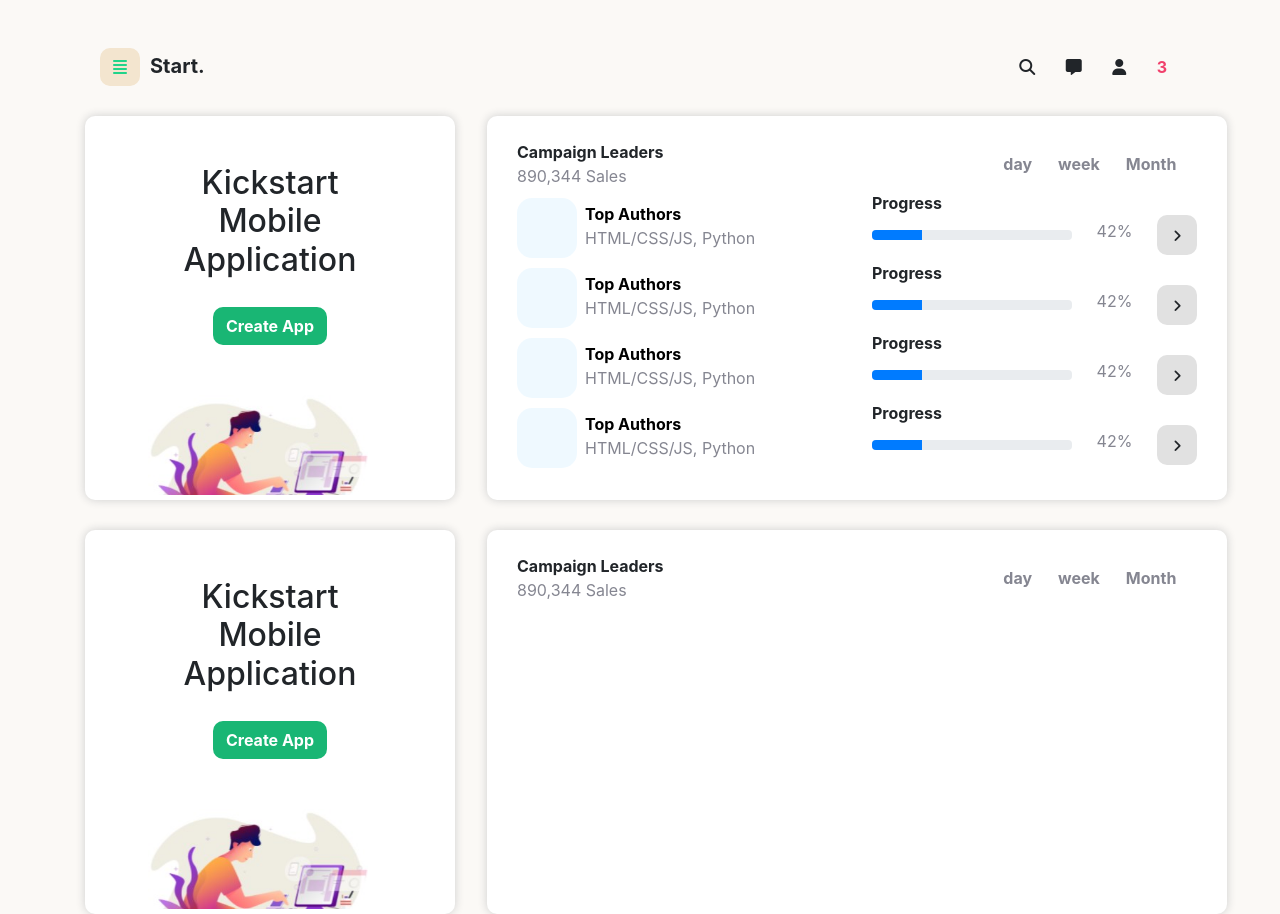
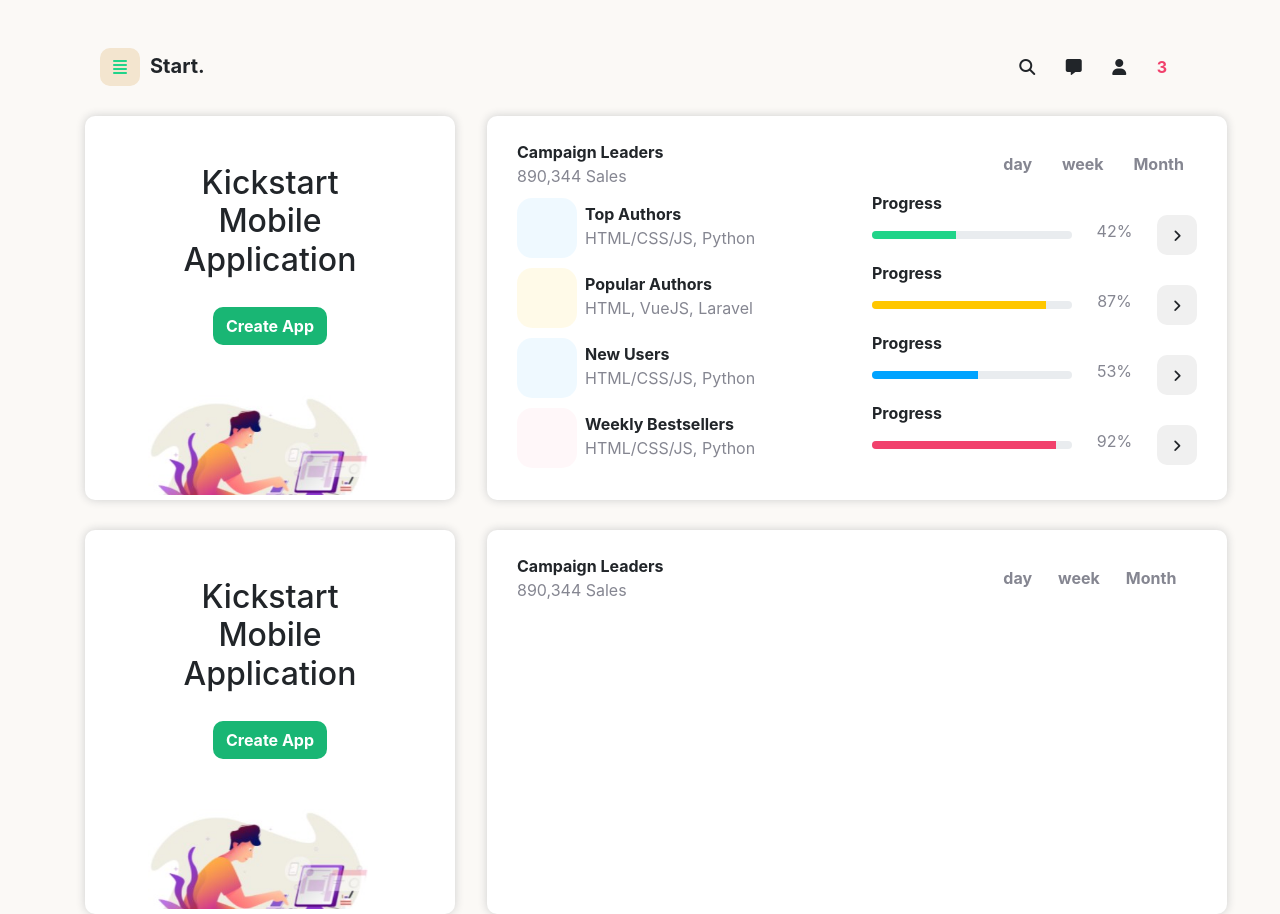
Before and after one commit to emrslmz/online-supermarket, a plain HTML site: page index.html in a window 1280 px wide. Drawn offline with nearby package versions, Linux system fonts and the light colour scheme.

Commit message:
finish first layer area

```diff
--- a/css/style.css
+++ b/css/style.css
@@ -56,7 +56,7 @@
 }
 
 
-.main-layer{
+.main-layer {
   background-color: white;
   box-shadow: 0 0 10px #cecece;
   max-width: 100%;
@@ -64,6 +64,14 @@
   margin: 30px 0 0 0;
   border-radius: 10px;
   display: inline-block;
+}
+
+.campaign-leaders {
+  overflow-x: scroll;
+  overflow-y: hidden;
+  white-space: nowrap;
+  width: 300px;
+  height: 100px;
 }
 
 
@@ -114,16 +122,38 @@
   height: 60px;
 }
 
-.top-authors b {
-  color: black;
-  cursor: pointer;
+/*.top-authors b {*/
+/*  color: black;*/
+/*  cursor: pointer;*/
+/*}*/
+
+/*.top-authors b:hover {*/
+/*  color: #35D489;*/
+/*}*/
+
+.popular-authors button {
+  margin-top: 10px;
+  background-color: #FFF8DD !important;
+  border-radius: 15px;
+  width: 60px;
+  height: 60px;
 }
 
-.top-authors b:hover {
-  color: #35D489;
+.new-users button {
+  margin-top: 10px;
+  background-color: #E7F6FF !important;
+  border-radius: 15px;
+  width: 60px;
+  height: 60px;
 }
 
-
+.weekly-bestsellers button {
+  margin-top: 10px;
+  background-color: #FFF3F6 !important;
+  border-radius: 15px;
+  width: 60px;
+  height: 60px;
+}
 
 .progress-bar-area button {
   background-color: #e1e1e1;
@@ -136,3 +166,14 @@
   color: #2DD690;
 
 }
+
+.progress-bar-area button {
+  background-color: #f0f0f0;
+  width: 40px;
+  height: 40px;
+  border-radius: 10px;
+}
+
+.progress-bar-area button i:hover {
+  color: #2DD690;
+}
--- a/index.html
+++ b/index.html
@@ -50,8 +50,8 @@
                     <div class="work-icon"></div>
                 </div>
             </div>
-            <div class="col-12 col-xl-8 main-layer ml-xl-3">
-                <div class="d-flex align-items-center">
+            <div class="col-12 col-xl-8 main-layer ml-xl-3 campaign-leaders">
+                <div class="d-flex justify-content-between align-items-center">
                     <div class="col-md-8">
                         <div class="flex-column pt-4 text-left">
                             <b>Campaign Leaders</b>
@@ -59,7 +59,7 @@
                             <span class="text-gray">890,344 Sales</span>
                         </div>
                     </div>
-                    <div class="col-md-4 d-flex pt-4 first-layer-right text-right">
+                    <div class="col-md-4 d-flex pt-4 justify-content-between first-layer-right text-right">
                         <button class="btn"><b class="text-gray">day</b></button>
                         <button class="btn"><b class="text-gray">week</b></button>
                         <button class="btn"><b class="text-gray">Month</b></button>
@@ -80,8 +80,8 @@
                     <div class="col-12 col-xl-6">
                         <b>Progress</b>
                         <div class="d-flex justify-content-between align-items-center progress-bar-area">
-                            <div class="progress" style="width: 200px; height: 10px">
-                                <div class="progress-bar" role="progressbar" style="width: 25%" aria-valuenow="25" aria-valuemin="0" aria-valuemax="100"></div>
+                            <div class="progress" style="width: 200px; height: 8px">
+                                <div class="progress-bar" role="progressbar" style="width: 42%; background-color: #20D489;" aria-valuenow="42" aria-valuemin="0" aria-valuemax="100"></div>
                             </div>
                             <label class="text-gray">42%</label>
                             <button class="btn btn-sm"><i class="fas fa-angle-right"></i></button>
@@ -93,22 +93,22 @@
                 <!-- /FIRST LAYER RIGHT-->
                 <div class="d-flex align-items-center">
                     <div class="col-12 col-xl-6">
-                        <div class="d-flex align-items-end top-authors">
+                        <div class="d-flex align-items-end popular-authors">
                             <button class="btn" disabled></button>
                             <div class="px-2">
-                                <b>Top Authors</b>
+                                <b>Popular Authors</b>
                                 <br>
-                                <label class="text-gray">HTML/CSS/JS, Python</label>
+                                <label class="text-gray">HTML, VueJS, Laravel</label>
                             </div>
                         </div>
                     </div>
                     <div class="col-12 col-xl-6">
                         <b>Progress</b>
                         <div class="d-flex justify-content-between align-items-center progress-bar-area">
-                            <div class="progress" style="width: 200px; height: 10px">
-                                <div class="progress-bar" role="progressbar" style="width: 25%" aria-valuenow="25" aria-valuemin="0" aria-valuemax="100"></div>
+                            <div class="progress" style="width: 200px; height: 8px">
+                                <div class="progress-bar" role="progressbar" style="width: 87%; background-color: #FFC700;" aria-valuenow="87" aria-valuemin="0" aria-valuemax="100"></div>
                             </div>
-                            <label class="text-gray">42%</label>
+                            <label class="text-gray">87%</label>
                             <button class="btn btn-sm"><i class="fas fa-angle-right"></i></button>
                         </div>
                     </div>
@@ -118,10 +118,10 @@
                 <!-- /FIRST LAYER RIGHT-->
                 <div class="d-flex align-items-center">
                     <div class="col-12 col-xl-6">
-                        <div class="d-flex align-items-end top-authors">
+                        <div class="d-flex align-items-end new-users">
                             <button class="btn" disabled></button>
                             <div class="px-2">
-                                <b>Top Authors</b>
+                                <b>New Users</b>
                                 <br>
                                 <label class="text-gray">HTML/CSS/JS, Python</label>
                             </div>
@@ -130,10 +130,10 @@
                     <div class="col-12 col-xl-6">
                         <b>Progress</b>
                         <div class="d-flex justify-content-between align-items-center progress-bar-area">
-                            <div class="progress" style="width: 200px; height: 10px">
-                                <div class="progress-bar" role="progressbar" style="width: 25%" aria-valuenow="25" aria-valuemin="0" aria-valuemax="100"></div>
+                            <div class="progress" style="width: 200px; height: 8px">
+                                <div class="progress-bar" role="progressbar" style="width: 53%; background-color: #00A3FF;" aria-valuenow="53" aria-valuemin="0" aria-valuemax="100"></div>
                             </div>
-                            <label class="text-gray">42%</label>
+                            <label class="text-gray">53%</label>
                             <button class="btn btn-sm"><i class="fas fa-angle-right"></i></button>
                         </div>
                     </div>
@@ -143,10 +143,10 @@
                 <!-- /FIRST LAYER RIGHT-->
                 <div class="d-flex align-items-center">
                     <div class="col-12 col-xl-6">
-                        <div class="d-flex align-items-end top-authors">
+                        <div class="d-flex align-items-end weekly-bestsellers">
                             <button class="btn" disabled></button>
                             <div class="px-2">
-                                <b>Top Authors</b>
+                                <b>Weekly Bestsellers</b>
                                 <br>
                                 <label class="text-gray">HTML/CSS/JS, Python</label>
                             </div>
@@ -155,10 +155,10 @@
                     <div class="col-12 col-xl-6">
                         <b>Progress</b>
                         <div class="d-flex justify-content-between align-items-center progress-bar-area">
-                            <div class="progress" style="width: 200px; height: 10px">
-                                <div class="progress-bar" role="progressbar" style="width: 25%" aria-valuenow="25" aria-valuemin="0" aria-valuemax="100"></div>
+                            <div class="progress" style="width: 200px; height: 8px">
+                                <div class="progress-bar" role="progressbar" style="width: 92%; background-color: #F1416C;" aria-valuenow="92" aria-valuemin="0" aria-valuemax="100"></div>
                             </div>
-                            <label class="text-gray">42%</label>
+                            <label class="text-gray">92%</label>
                             <button class="btn btn-sm"><i class="fas fa-angle-right"></i></button>
                         </div>
                     </div>
```
